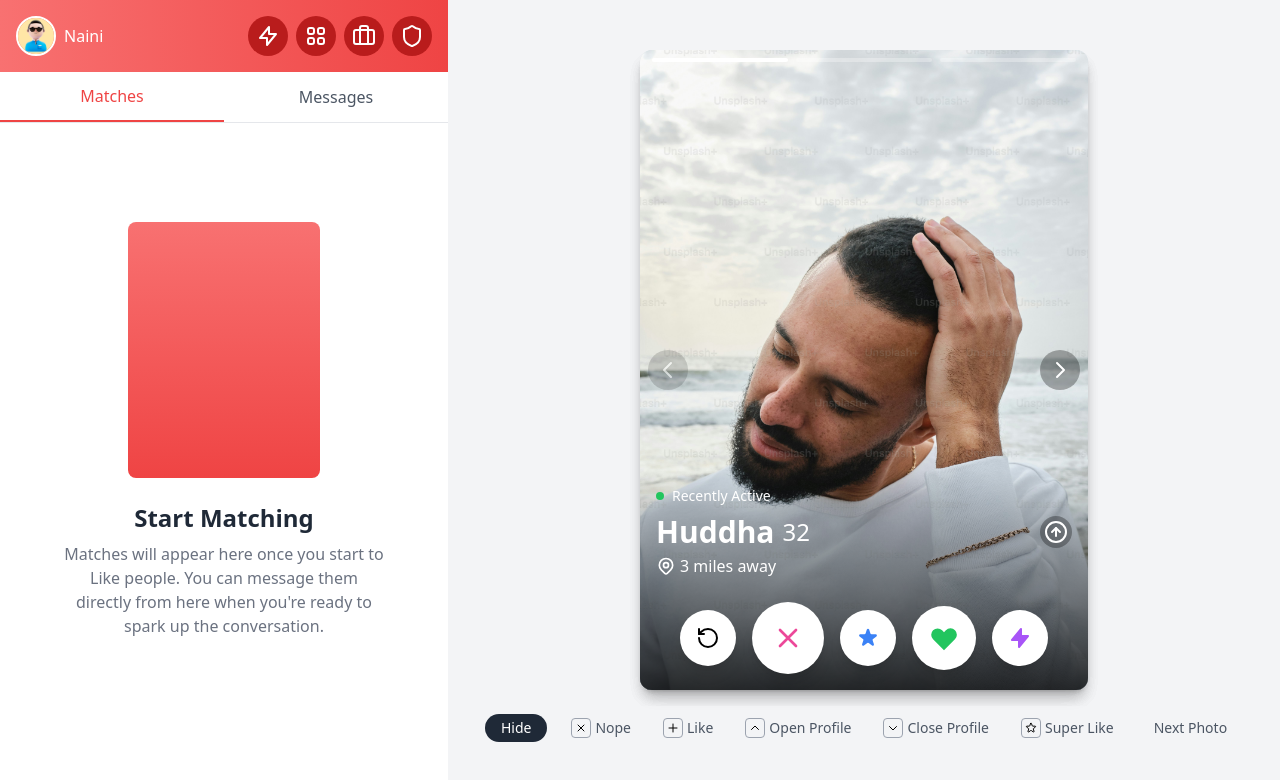
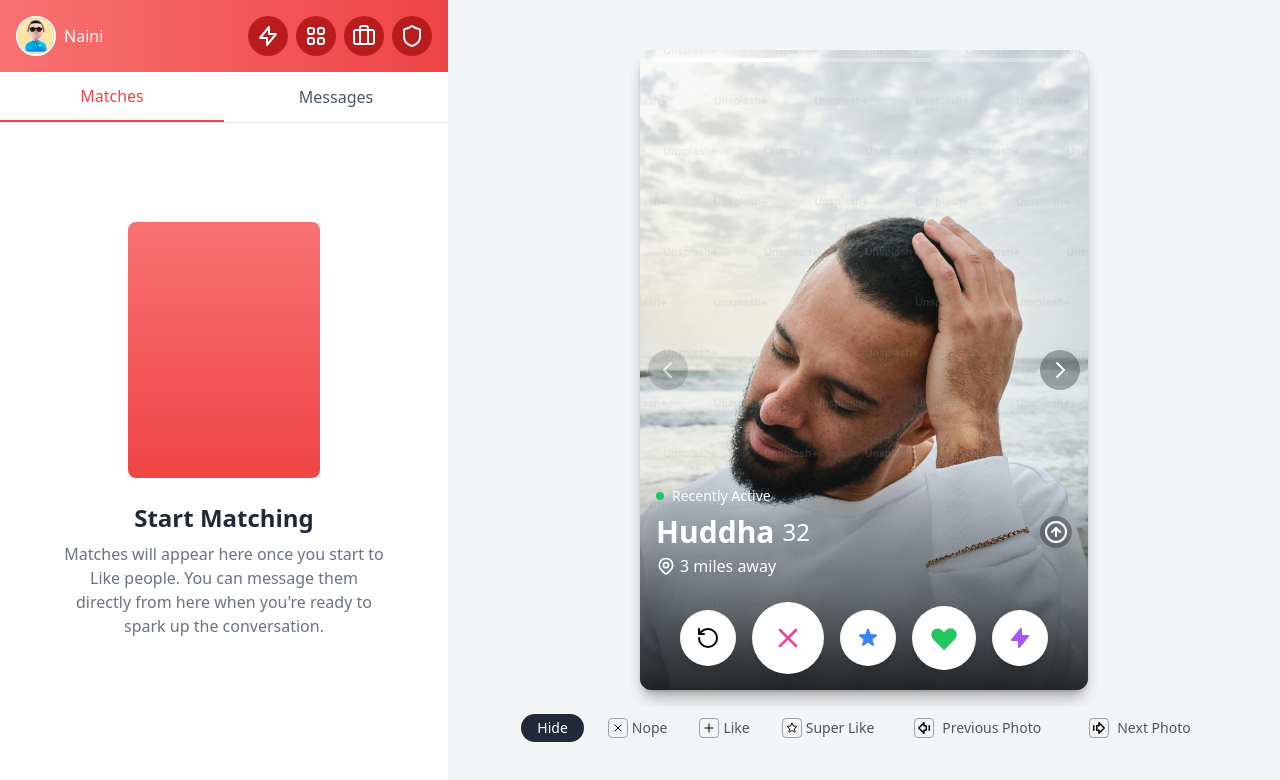
Before and after one commit to Husnain-Abid/tinder, a React (Create React App) app: page /home in a window 1280 px wide. Shown: the top 780 px of the page. Built offline with nearby package versions, Linux system fonts and the light colour scheme.

Commit message:
next button

```diff
--- a/src/pages/protected/ActionBar.jsx
+++ b/src/pages/protected/ActionBar.jsx
@@ -4,15 +4,15 @@
 
 
 
-    // onHide, onNope, onLike, onOpenProfile, onCloseProfile, onSuperLike, onNextPhoto
+  // onHide, onNope, onLike, onOpenProfile, onCloseProfile, onSuperLike, onNextPhoto
 
 
-    onHide,    onNope, onLike,    onSuperLike, onNextPhoto, onPreviousPhoto,
+  onHide, onNope, onLike, onSuperLike, onNextPhoto, onPreviousPhoto,
 
 
 
 
- }) => {
+}) => {
   return (
     <div className="flex items-center justify-between gap-4 bg-gray-100 py-2 px-4 mt-4 w-full">
       {/* Hide Button */}
@@ -59,8 +59,8 @@
       </button>
 
       {/* Open Profile Button */}
-      <button
-        // onClick={onOpenProfile}
+      {/* <button
+        onClick={onOpenProfile}
         className="flex items-center space-x-1 px-2 py-1 border-gray-300 rounded hover:bg-gray-200"
       >
         <div className="flex items-center justify-center w-5 h-5 border border-gray-400 rounded">
@@ -75,11 +75,11 @@
           </svg>
         </div>
         <span className="text-sm text-gray-600">Open Profile</span>
-      </button>
+      </button> */}
 
       {/* Close Profile Button */}
-      <button
-        // onClick={onCloseProfile}
+      {/* <button
+        onClick={onCloseProfile}
         className="flex items-center space-x-1 px-2 py-1  border-gray-300 rounded hover:bg-gray-200"
       >
         <div className="flex items-center justify-center w-5 h-5 border border-gray-400 rounded">
@@ -94,7 +94,7 @@
           </svg>
         </div>
         <span className="text-sm text-gray-600">Close Profile</span>
-      </button>
+      </button> */}
 
       {/* Super Like Button */}
       <button
@@ -120,14 +120,52 @@
         <span className="text-sm text-gray-600">Super Like</span>
       </button>
 
+
+
+
+
+      {/* Previous Photo Button */}
+      <button
+        onClick={(e) => onPreviousPhoto(e)}
+        className="flex items-center space-x-1 px-4 py-1  border-gray-300 rounded hover:bg-gray-200"
+      >
+
+
+        <div className="flex items-center justify-center w-5 h-5 border border-gray-400 rounded mr-1">
+
+          <svg xmlns="http://www.w3.org/2000/svg" width="24" height="24" viewBox="0 0 24 24" fill="none" stroke="currentColor" stroke-width="2" stroke-linecap="round" stroke-linejoin="round" class="lucide lucide-arrow-big-left-dash-icon lucide-arrow-big-left-dash"><path d="M19 15V9" /><path d="M15 15h-3v4l-7-7 7-7v4h3v6z" /></svg>
+
+
+        </div>
+
+
+
+        <span className="text-sm text-gray-600">Previous Photo</span>
+      </button>
+
+
+
+
       {/* Next Photo Button */}
       <button
         // onClick={onNextPhoto}
         onClick={(e) => onNextPhoto(e)}
         className="flex items-center space-x-1 px-4 py-1 border-gray-300 rounded hover:bg-gray-200"
       >
+
+
+        <div className="flex items-center justify-center w-5 h-5 border border-gray-400 rounded mr-1">
+
+          <svg xmlns="http://www.w3.org/2000/svg" width="24" height="24" viewBox="0 0 24 24" fill="none" stroke="currentColor" stroke-width="2" stroke-linecap="round" stroke-linejoin="round" class="lucide lucide-arrow-big-right-dash-icon lucide-arrow-big-right-dash"><path d="M5 9v6" /><path d="M9 9h3V5l7 7-7 7v-4H9V9z" /></svg>
+
+        </div>
+
+
+
+
         <span className="text-sm text-gray-600">Next Photo</span>
       </button>
+
     </div>
   )
 }
```
